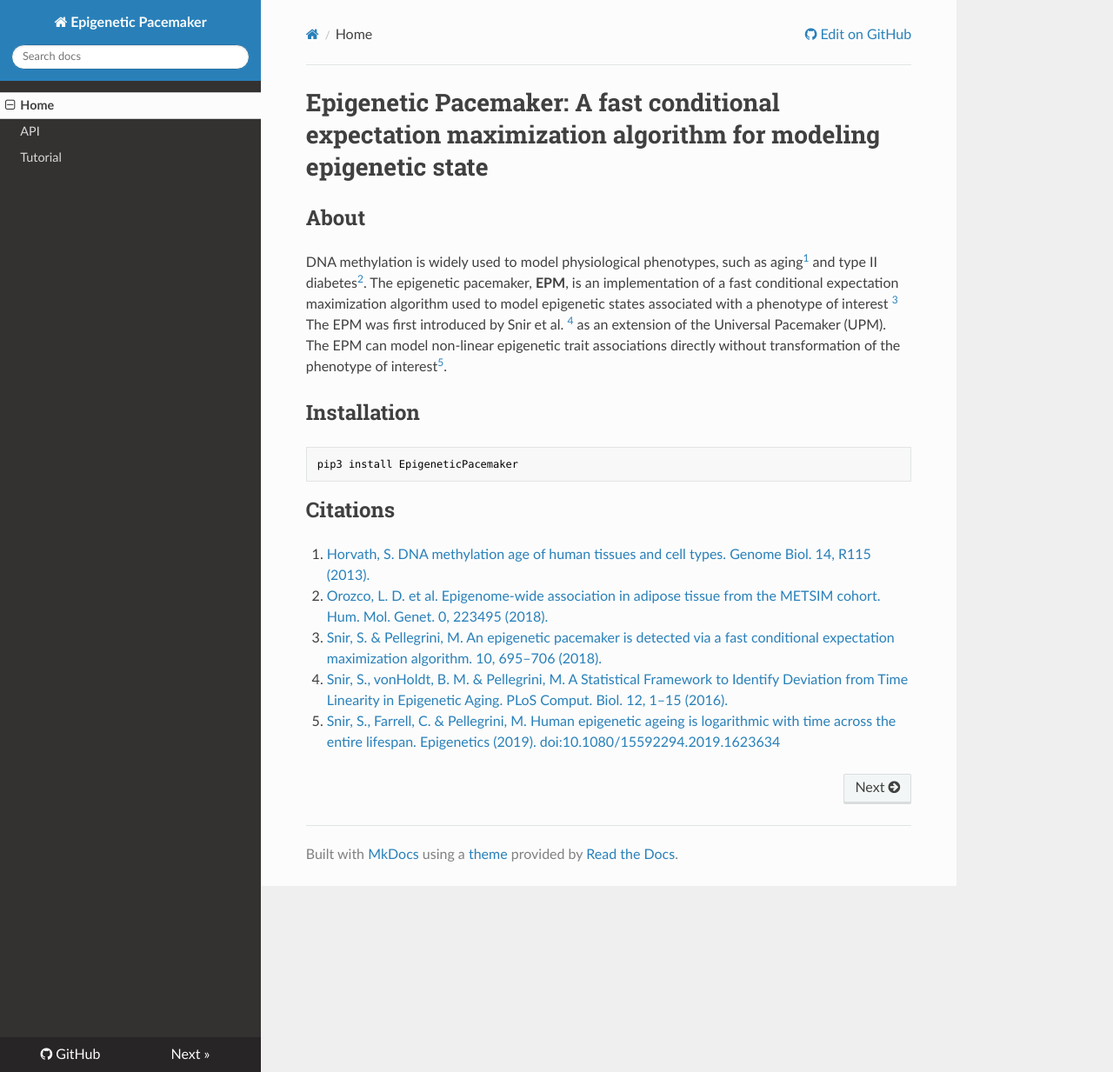
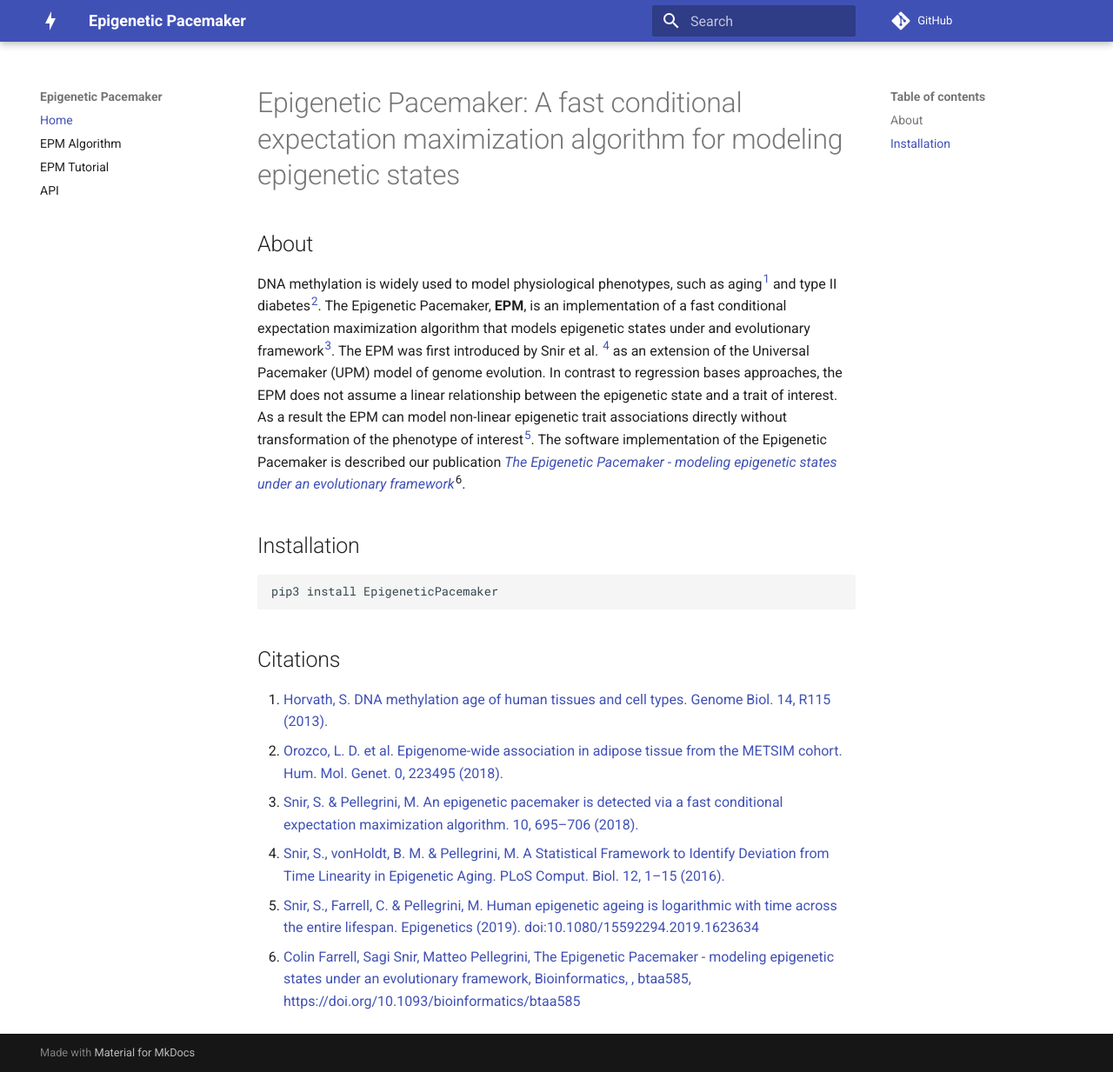
Before and after one commit to NuttyLogic/EpigeneticPacemaker, an MkDocs documentation site: the page built from docs/index.md, in a window 1280 px wide and 1233 px high. Shown: the whole window at 87% size. Built offline with MkDocs 1.6.1 and Material for MkDocs 9.7.7, drawn with Linux system fonts in a browser that asks for light colours; nearby versions of some CDN libraries; comment, search, counter and statistics services are not loaded.

Commit message:
Updated Documentation

```diff
--- a/docs/index.md
+++ b/docs/index.md
@@ -1,12 +1,15 @@
-<h1> Epigenetic Pacemaker: A fast conditional expectation maximization algorithm for modeling epigenetic state </h1>
+<h1> Epigenetic Pacemaker: A fast conditional expectation maximization algorithm for modeling epigenetic states </h1>
 
 ## About
 DNA methylation is widely used to model physiological phenotypes, such as
 aging[<sup>1</sup>](https://doi.org/10.1186/gb-2013-14-10-r115) and type II diabetes[<sup>2</sup>](https://doi.org/10.1093/hmg/ddy093).
-The epigenetic pacemaker, **EPM**, is an implementation of a fast conditional expectation maximization algorithm used to
-model epigenetic states associated with a phenotype of interest [<sup>3</sup>](https://doi.org/10.2217/epi-2017-0130) The EPM was first introduced by Snir et al.
-[<sup>4</sup>](https://doi.org/10.1371/journal.pcbi.1005183) as an extension of the Universal Pacemaker (UPM). The EPM can model non-linear
-epigenetic trait associations directly without transformation of the phenotype of interest[<sup>5</sup>](https://doi.org/10.1080/15592294.2019.1623634).
+The Epigenetic Pacemaker, **EPM**, is an implementation of a fast conditional expectation maximization algorithm that models
+epigenetic states under and evolutionary framework[<sup>3</sup>](https://doi.org/10.2217/epi-2017-0130). The EPM was first introduced by Snir et al.
+[<sup>4</sup>](https://doi.org/10.1371/journal.pcbi.1005183) as an extension of the Universal Pacemaker (UPM) model of genome evolution. In contrast to regression
+bases approaches, the EPM does not assume a linear relationship between the epigenetic state and a trait of interest.
+As a result the EPM can model non-linear epigenetic trait associations directly without transformation of the phenotype of
+interest[<sup>5</sup>](https://doi.org/10.1080/15592294.2019.1623634).
+The software implementation of the Epigenetic Pacemaker is described our publication [*The Epigenetic Pacemaker - modeling epigenetic states under an evolutionary framework*](https://academic.oup.com/bioinformatics/article-abstract/doi/10.1093/bioinformatics/btaa585/5861533?redirectedFrom=fulltext)<sup>6</sup>.
 
 ## Installation
 
@@ -21,3 +24,4 @@ pip3 install EpigeneticPacemaker
 3. [Snir, S. & Pellegrini, M. An epigenetic pacemaker is detected via a fast conditional expectation maximization algorithm. 10, 695–706 (2018).](https://doi.org/10.1371/journal.pcbi.1005183)
 4. [Snir, S., vonHoldt, B. M. & Pellegrini, M. A Statistical Framework to Identify Deviation from Time Linearity in Epigenetic Aging. PLoS Comput. Biol. 12, 1–15 (2016).](https://doi.org/10.2217/epi-2017-0130)
 5. [Snir, S., Farrell, C. & Pellegrini, M. Human epigenetic ageing is logarithmic with time across the entire lifespan. Epigenetics (2019). doi:10.1080/15592294.2019.1623634](https://doi.org/10.1080/15592294.2019.1623634)
+6. [Colin Farrell, Sagi Snir, Matteo Pellegrini, The Epigenetic Pacemaker - modeling epigenetic states under an evolutionary framework, Bioinformatics, , btaa585, https://doi.org/10.1093/bioinformatics/btaa585](https://academic.oup.com/bioinformatics/article-abstract/doi/10.1093/bioinformatics/btaa585/5861533?redirectedFrom=fulltext)
--- /dev/null
+++ b/docs/requirements.txt
@@ -0,0 +1,2 @@
+mkdocs-material
+mkautodoc
--- a/mkdocs.yml
+++ b/mkdocs.yml
@@ -3,9 +3,20 @@ site_name: Epigenetic Pacemaker
 repo_url: https://github.com/NuttyLogic/EpigeneticPacemaker
 repo_name: 'GitHub'
 
+markdown_extensions:
+  - codehilite
+  - pymdownx.arithmatex
+
+extra_javascript:
+  - https://cdnjs.cloudflare.com/ajax/libs/mathjax/2.7.0/MathJax.js?config=TeX-MML-AM_CHTML
+
+
 theme:
-  name: 'readthedocs'
+  name: 'material'
+  logo: img/lightning-bolt.png
+  favicon: img/lightning-bolt.pn
 nav:
     - Home: index.md
+    - EPM Algorithm: algorithm.md
+    - EPM Tutorial: epm_tutorial.md
     - API: API.md
-    - Tutorial: tutorial.md
```
Also changed, not shown: docs/algorithm.md (added, +30 -0 lines), docs/epm_tutorial.md (renamed from docs/tutorial.md, +79 -8 lines), docs/img/full_cv_epm.png (added), docs/img/lightning-bolt.png (added), 1 other file.
